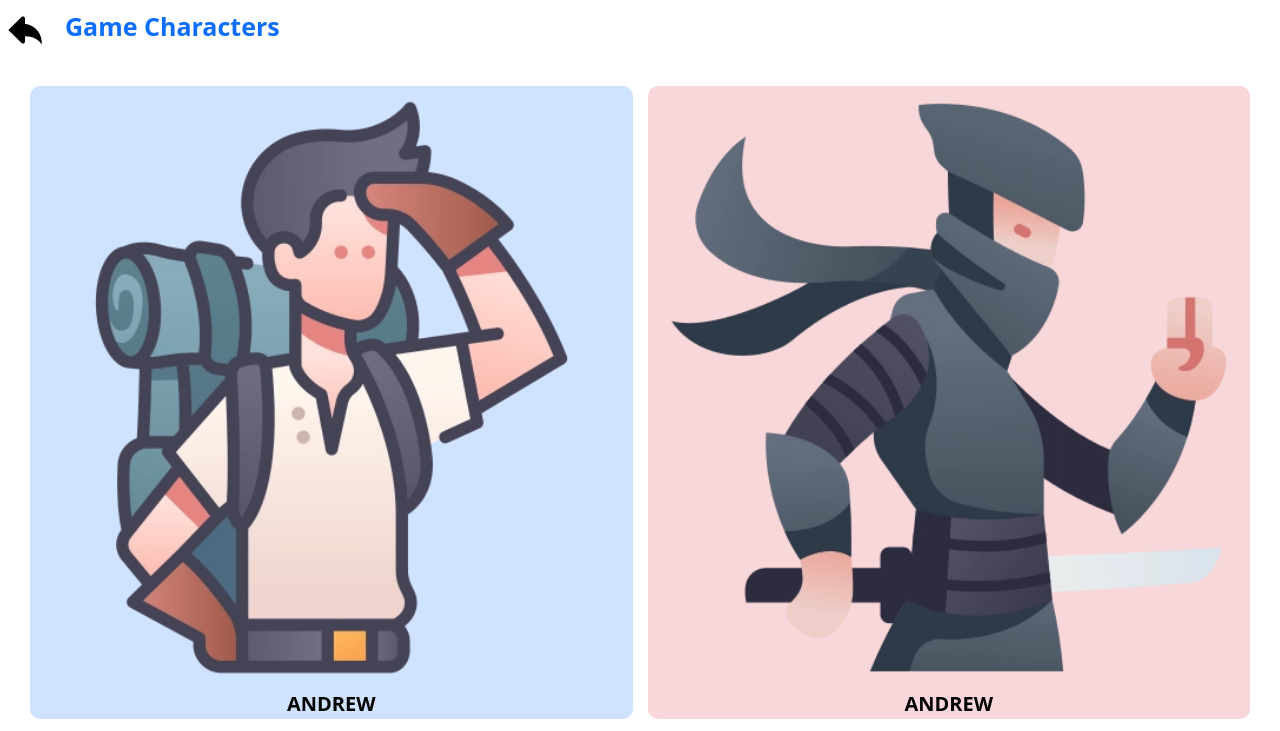
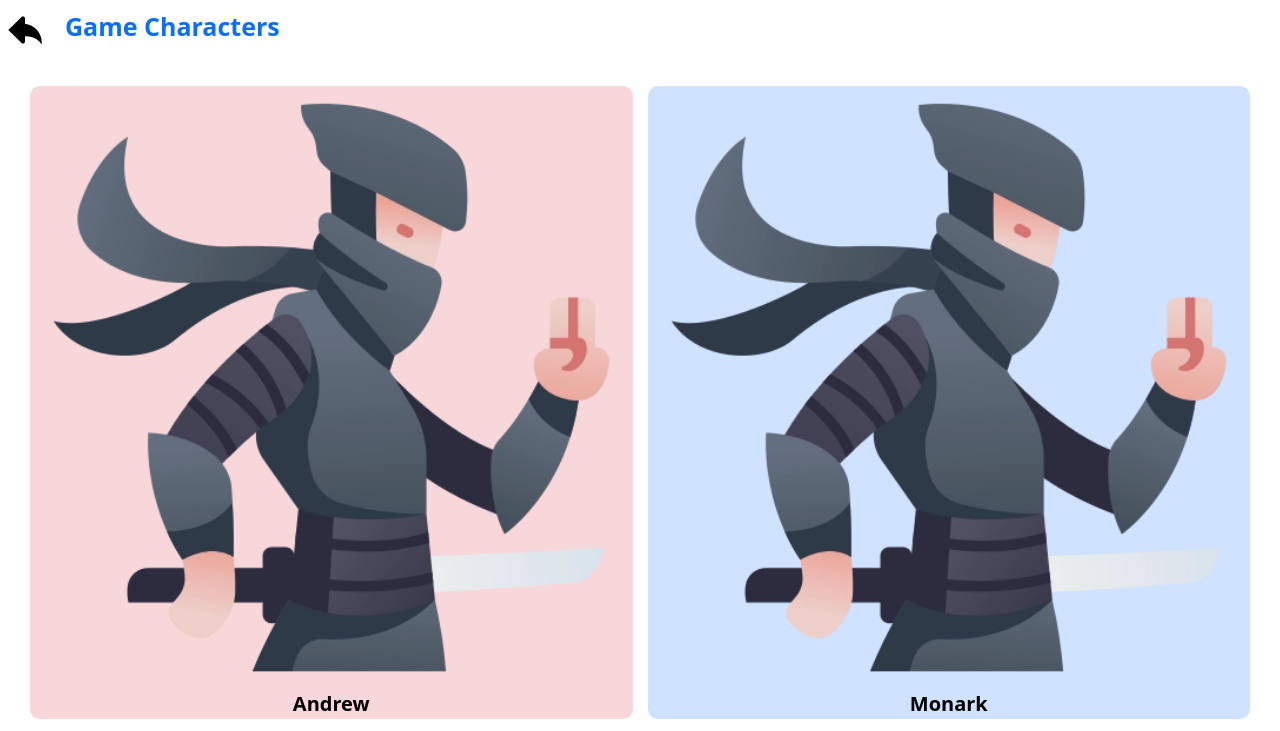
Before and after one commit to jay7587/tushar-diamond-project, a plain HTML site: page all list/gamecharlist.html in a window 1280 px wide. Shown: the top 731 px of the page. Drawn offline with nearby package versions, Linux system fonts and the light colour scheme.

Commit message:
list dynamic

```diff
--- a/all list/gamecharlist.html
+++ b/all list/gamecharlist.html
@@ -17,19 +17,19 @@
         <p class="fs-1 ms-4 fw-bold text-primary">Game Characters</p>
     </div>
 
-    <div class="row px-5 pt-5 pad ">
+    <div id="output" class="row px-5 pt-5 pad ">
 
-        <a href="./charterpage/andrew.html" class="col-6 text-decoration-none">
+        <!-- <a href="./charterpage/andrew.html" class="col-6 text-decoration-none">
 
             <div class="card-body bg-primary-subtle rounded-4">
                 <img class="card-img-top " src="../img/c1.webp" alt="Card image cap">
                 <p class="card-text text-center fw-bold fs-2 text-black">ANDREW</p>
             </div>
 
-        </a>
+        </a> -->
 
 
-        <a href="../main.html" class="col-6 text-decoration-none">
+        <!-- <a href="../main.html" class="col-6 text-decoration-none">
             <div class="card-body bg-danger-subtle rounded-4">
                 <img class="card-img-top" src="../img/c2.webp" alt="Card image cap">
                 <p class="card-text text-center fw-bold fs-2 text-black">ANDREW</p>
@@ -55,11 +55,13 @@
                 <img class="card-img-top " src="../img/c4.webp" alt="Card image cap">
                 <p class="card-text text-center fw-bold fs-2 text-black">ANDREW</p>
             </div>
-        </a>
+        </a>  -->
 
     </div>
 
 
+
+    <script src="../script.js"></script>
 </body>
 
 </html>
--- a/script.js
+++ b/script.js
@@ -1,3 +1,33 @@
+fetch("../../test.json")
+    .then(res => res.json())
+    .then(data => {
+        const outputElement = document.getElementById('output');
+
+        console.log("data", data);
+
+
+        const htmlContent = data.gameChars.map(char => `
+    <a href="./charterpage/${char.name.toLowerCase()}.html" class="col-6 mb-4 text-decoration-none">
+        <div class="card-body rounded-4" style="background-color: ${char.bgColor};">
+            <img class="card-img-top" src="${char.imgUrl}" alt="Card image cap">
+            <p class="card-text text-center fw-bold fs-2 text-black">${char.name}</p>
+        </div>
+    </a>
+`).join('');
+
+
+
+
+        outputElement.innerHTML = htmlContent;
+    })
+    .catch(error => console.error('Error fetching data:', error));
+
+
+
+
+// -----------------------------------------------------
+
+
 function sumValue() {
     let doller = document.getElementById("number").value
 
--- /dev/null
+++ b/test.json
@@ -0,0 +1,85 @@
+{
+  "gameChars": [
+    {
+      "id": "1",
+      "name": "Andrew",
+      "bgColor": "#F8D7DA",
+      "imgUrl": "../img/c2.webp",
+      "description": "Some Quick example...."
+    },
+    {
+      "id": "2",
+      "name": "Monark",
+      "bgColor": "#CFE2FF",
+      "imgUrl": "../img/c2.webp",
+      "description": "Some quick esrf"
+    },
+    {
+      "id": "3",
+      "name": "dgfrgdf",
+      "bgColor": "#F8D7DA",
+      "imgUrl": "../img/c3.webp",
+      "description": "Some Quick example...."
+    },
+    {
+      "id": "2",
+      "name": "Monark",
+      "bgColor": "#CFE2FF",
+      "imgUrl": "../img/c4.webp",
+      "description": "Some quick esrf"
+    },{
+      "id": "1",
+      "name": "Andrew",
+      "bgColor": "#F8D7DA",
+      "imgUrl": "../img/c5.webp",
+      "description": "Some Quick example...."
+    },
+    {
+      "id": "2",
+      "name": "Monark",
+      "bgColor": "#CFE2FF",
+      "imgUrl": "../img/c6.webp",
+      "description": "Some quick esrf"
+    },{
+      "id": "1",
+      "name": "Andrew",
+      "bgColor": "#F8D7DA",
+      "imgUrl": "../img/c7.webp",
+      "description": "Some Quick example...."
+    },
+    {
+      "id": "2",
+      "name": "Monark",
+      "bgColor": "#CFE2FF",
+      "imgUrl": "../img/c8.webp",
+      "description": "Some quick esrf"
+    },{
+      "id": "1",
+      "name": "Andrew",
+      "bgColor": "#F8D7DA",
+      "imgUrl": "../img/c9.webp",
+      "description": "Some Quick example...."
+    },
+    {
+      "id": "2",
+      "name": "Monark",
+      "bgColor": "#CFE2FF",
+      "imgUrl": "../img/c10.webp",
+      "description": "Some quick esrf"
+    }
+
+  ],
+  "gameMaterials": [
+    {
+      "id": "1",
+      "name": "SCARL",
+      "bgColor": "#121212",
+      "description": "qewrqwerqerer",
+      "imgUrl": "../img/s.webp"
+    }
+  ],
+  "gameEmotes": [
+    {},
+    {}
+  ]
+}
```
Also changed, not shown: all list/charterpage/[name].html (renamed from all list/charterpage/andrew.html, +1 -0 lines), all list/charterpage/name.js (added, +14 -0 lines).
